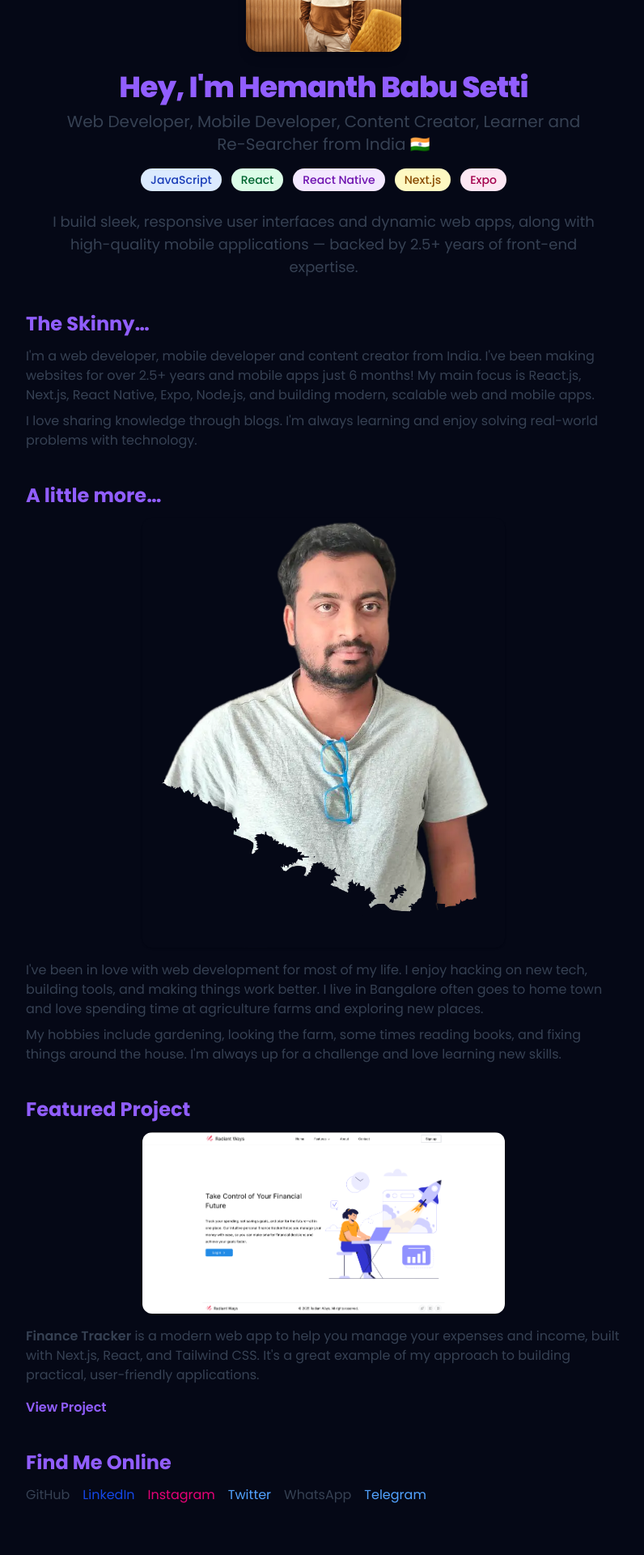
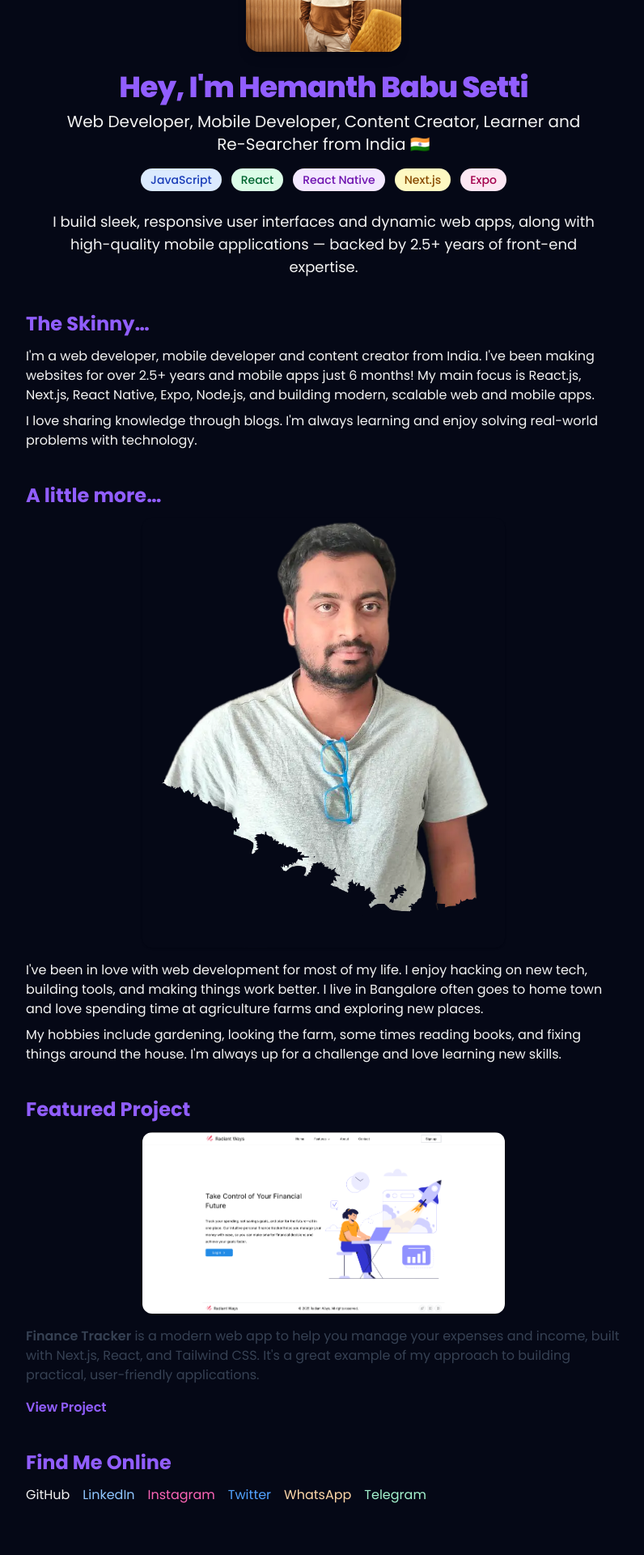
Before and after one commit to hemanthbabu648/hemanthbabu648, a Next.js app: page /about-me in a window 1280 px wide. Shown: the part 240-2160 px from the top of the page at 81% size, without its empty margins (240-1036 px from the left). Built offline with nearby package versions, Linux system fonts and the light colour scheme.

Commit message:
(fix) remove theming from about page

```diff
--- a/src/app/about-me/page.tsx
+++ b/src/app/about-me/page.tsx
@@ -19,28 +19,28 @@ export default function AboutMePage() {
         <h1 className="text-4xl font-extrabold mb-2 text-violet-450 tracking-tight">
           Hey, I&apos;m Hemanth Babu Setti
         </h1>
-        <p className="text-xl text-gray-700 dark:text-gray-300 mb-4">
+        <p className="text-xl mb-4">
           Web Developer, Mobile Developer, Content Creator, Learner and <br /> Re-Searcher from
           India 🇮🇳
         </p>
         <div className="flex flex-wrap gap-3 justify-center mb-6">
-          <span className="inline-block bg-blue-100 text-blue-800 dark:bg-blue-900 dark:text-blue-200 px-3 py-1 rounded-full text-sm font-medium">
+          <span className="inline-block bg-blue-100 text-blue-800 px-3 py-1 rounded-full text-sm font-medium">
             JavaScript
           </span>
-          <span className="inline-block bg-green-100 text-green-800 dark:bg-green-900 dark:text-green-200 px-3 py-1 rounded-full text-sm font-medium">
+          <span className="inline-block bg-green-100 text-green-800 px-3 py-1 rounded-full text-sm font-medium">
             React
           </span>
-          <span className="inline-block bg-purple-100 text-purple-800 dark:bg-purple-900 dark:text-purple-200 px-3 py-1 rounded-full text-sm font-medium">
+          <span className="inline-block bg-purple-100 text-purple-800 px-3 py-1 rounded-full text-sm font-medium">
             React Native
           </span>
-          <span className="inline-block bg-yellow-100 text-yellow-800 dark:bg-yellow-900 dark:text-yellow-200 px-3 py-1 rounded-full text-sm font-medium">
+          <span className="inline-block bg-yellow-100 text-yellow-800 px-3 py-1 rounded-full text-sm font-medium">
             Next.js
           </span>
-          <span className="inline-block bg-pink-100 text-pink-800 dark:bg-pink-900 dark:text-pink-200 px-3 py-1 rounded-full text-sm font-medium">
+          <span className="inline-block bg-pink-100 text-pink-800 px-3 py-1 rounded-full text-sm font-medium">
             Expo
           </span>
         </div>
-        <p className="text-lg text-gray-700 dark:text-gray-300 max-w-2xl">
+        <p className="text-lg max-w-2xl">
           I build sleek, responsive user interfaces and dynamic web apps, along with high-quality
           mobile applications — backed by 2.5+ years of front-end expertise.
         </p>
@@ -49,13 +49,13 @@ export default function AboutMePage() {
       {/* The Skinny */}
       <section className="mb-10">
         <h2 className="text-2xl font-bold mb-3 text-violet-450">The Skinny…</h2>
-        <p className="text-gray-700 dark:text-gray-300 mb-2">
+        <p className="mb-2">
           I&apos;m a web developer, mobile developer and content creator from India. I&apos;ve been
           making websites for over 2.5+ years and mobile apps just 6 months! My main focus is
           React.js, Next.js, React Native, Expo, Node.js, and building modern, scalable web and
           mobile apps.
         </p>
-        <p className="text-gray-700 dark:text-gray-300 mb-2">
+        <p className="mb-2">
           I love sharing knowledge through blogs. I&apos;m always learning and enjoy solving
           real-world problems with technology.
         </p>
@@ -71,12 +71,12 @@ export default function AboutMePage() {
           height={220}
           className="rounded-xl shadow mb-4 object-cover w-full max-w-md mx-auto"
         />
-        <p className="text-gray-700 dark:text-gray-300 mb-2">
+        <p className="mb-2">
           I&apos;ve been in love with web development for most of my life. I enjoy hacking on new
           tech, building tools, and making things work better. I live in Bangalore often goes to
           home town and love spending time at agriculture farms and exploring new places.
         </p>
-        <p className="text-gray-700 dark:text-gray-300 mb-2">
+        <p className="mb-2">
           My hobbies include gardening, looking the farm, some times reading books, and fixing
           things around the house. I&apos;m always up for a challenge and love learning new skills.
         </p>
@@ -111,7 +111,7 @@ export default function AboutMePage() {
               href="https://github.com/hemanthbabu648"
               target="_blank"
               rel="noopener"
-              className="hover:underline text-gray-700 dark:text-gray-200"
+              className="hover:underline"
             >
               GitHub
             </a>
--- a/src/app/globals.css
+++ b/src/app/globals.css
@@ -14,8 +14,6 @@
 @theme inline {
   --color-background: var(--background);
   --color-foreground: var(--foreground);
-  --color-background-primary: var(--background-primary);
-  --color-foreground-primary: var(--foreground-primary);
   --color-black-100: var(--black-100);
   --color-black-200: var(--black-200);
   --color-violet-450: var(--violet-450);
--- a/src/constants/home.tsx
+++ b/src/constants/home.tsx
@@ -67,31 +67,31 @@ export const socialIcons: SocialNav[] = [
     title: 'LinkedIn',
     url: 'https://www.linkedin.com/in/hemanthbabu648/',
     icon: FaLinkedin,
-    className: 'hover:underline text-blue-700 dark:text-blue-300',
+    className: 'hover:underline text-blue-300',
   },
   {
     title: 'Instagram',
     url: 'https://www.instagram.com/hemanthbabu648',
     icon: FaInstagram,
-    className: 'hover:underline text-pink-600 dark:text-pink-400',
+    className: 'hover:underline text-pink-400',
   },
   {
     title: 'Twitter',
     url: 'https://twitter.com/hemanthbabu648',
     icon: FaTwitter,
-    className: 'hover:underline text-blue-400 dark:text-blue-300',
+    className: 'hover:underline text-blue-400',
   },
   {
     title: 'WhatsApp',
     url: 'https://wa.me/919989191478',
     icon: FaWhatsapp,
-    className: 'hover:underline text-gray-700 dark:text-gray-200',
+    className: 'hover:underline text-orange-200 ',
   },
   {
     title: 'Telegram',
     url: 'https://t.me/hemanthbabu648',
     icon: FaTelegramPlane,
-    className: 'hover:underline text-blue-400 dark:text-blue-200',
+    className: 'hover:underline text-emerald-200',
   },
 ];
 
```
